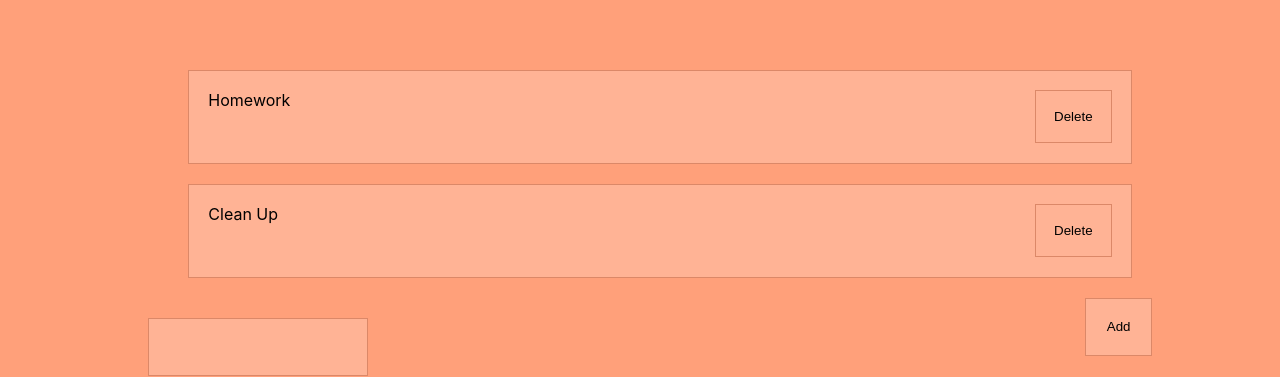
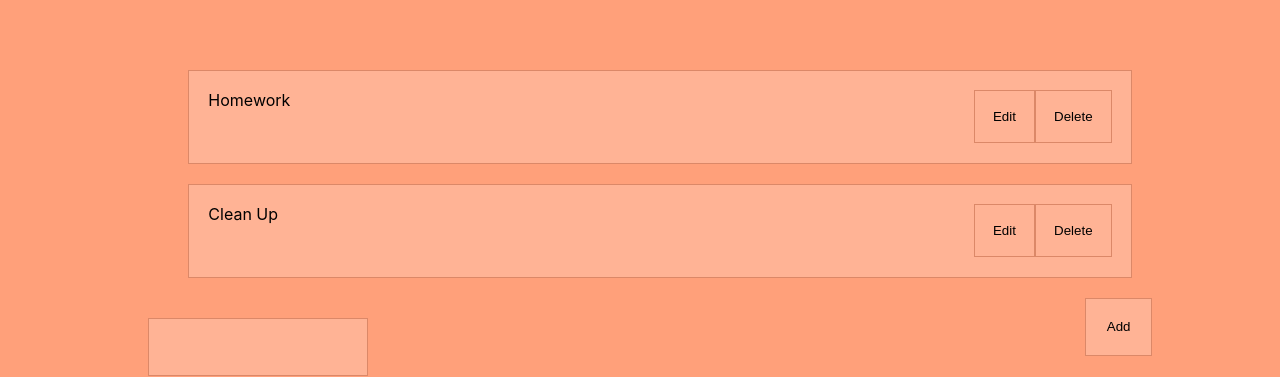
Before and after one commit to Waog/react-kata, a React (Create React App) app: page / in a window 1280 px wide. Shown: the part 199-576 px from the top of the page. Built offline with nearby package versions, Linux system fonts and the light colour scheme.

Commit message:
ADD edit functionality

```diff
--- a/src/components/TodoItem.js
+++ b/src/components/TodoItem.js
@@ -2,9 +2,44 @@ import React from "react";
 import "./TodoItem.css";
 
 export default class TodoItem extends React.Component {
+  constructor(props) {
+    super(props);
+    this.state = { editing: false, editedTitle: props.todo.title };
+  }
+
+  startEditing = () => {
+    this.setState({ editing: true });
+  };
+
+  onEditChange = e => {
+    this.setState({ editedTitle: e.target.value });
+  };
+
+  onSave = () => {
+    this.props.onChange({
+      ...this.props.todo,
+      title: this.state.editedTitle
+    });
+    this.setState({ editing: false });
+  };
+
   render() {
     return (
       <li className="todo-item">
+        {!!this.state.editing ? (
+          <>
+            <input
+              className="todo-content"
+              value={this.state.editedTitle}
+              onChange={this.onEditChange}
+              type="text"
+            />
+            <button className="todo-content" onClick={this.onSave}>
+              Save
+            </button>
+          </>
+        ) : (
+          <>
             {this.props.todo.title}
             <button
               className="todo-content"
@@ -12,6 +47,11 @@ export default class TodoItem extends React.Component {
             >
               Delete
             </button>
+            <button className="todo-content" onClick={this.startEditing}>
+              Edit
+            </button>
+          </>
+        )}
       </li>
     );
   }
--- a/src/components/TodoList.js
+++ b/src/components/TodoList.js
@@ -35,12 +35,30 @@ export default class TodoList extends React.Component {
     this.remove(id);
   };
 
+  onItemChange = changedTodo => {
+    console.log("item changed:", changedTodo);
+    this.setState(prevState => {
+      const affectedTodo = prevState.todos.find(
+        todo => todo.id === changedTodo.id
+      );
+      Object.assign(affectedTodo, changedTodo);
+      return {
+        todos: prevState.todos
+      };
+    });
+  };
+
   render() {
     return (
       <div className="todo-list">
         <ul>
           {this.state.todos.map(todo => (
-            <TodoItem key={todo.id} todo={todo} onDelete={this.onDelete} />
+            <TodoItem
+              key={todo.id}
+              todo={todo}
+              onDelete={this.onDelete}
+              onChange={this.onItemChange}
+            />
           ))}
         </ul>
         <TodoAdder onAdd={this.handleAdd} />
```
Lines whose indentation alone changed are shown as unchanged.
